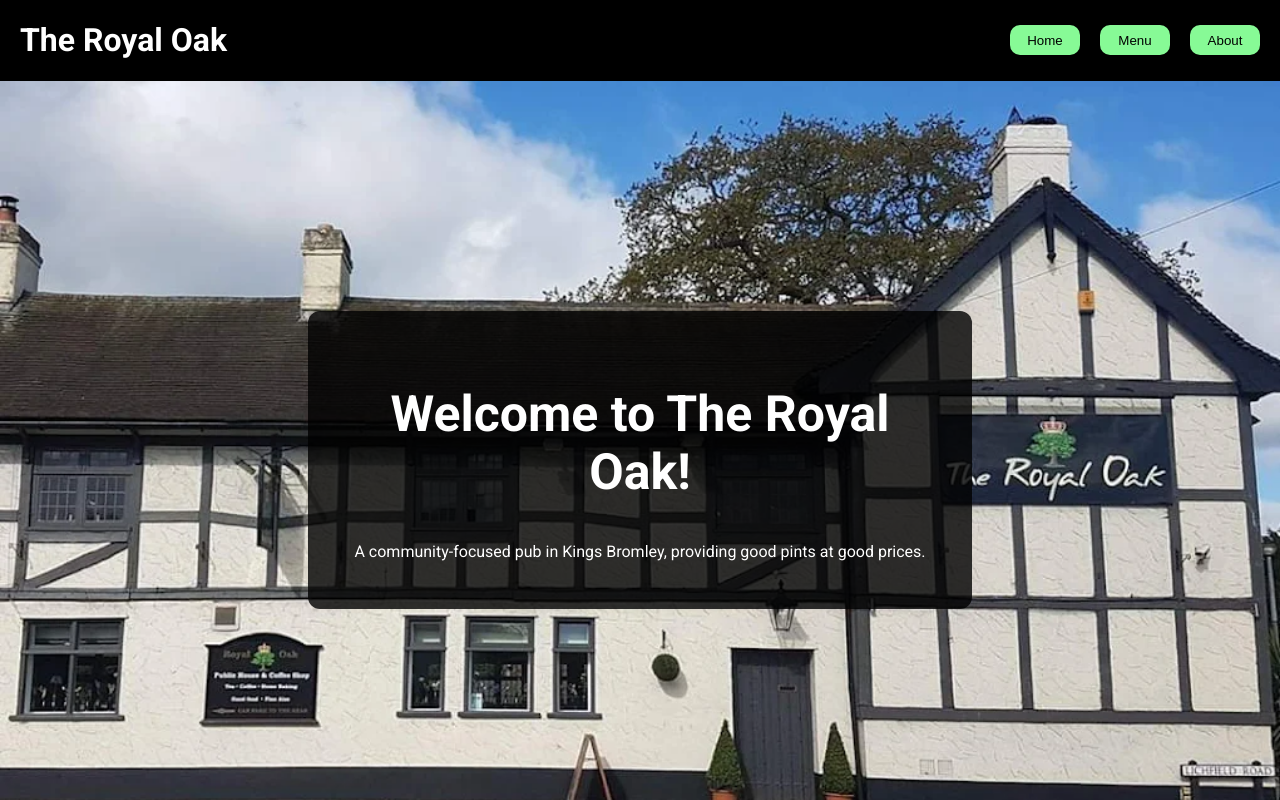
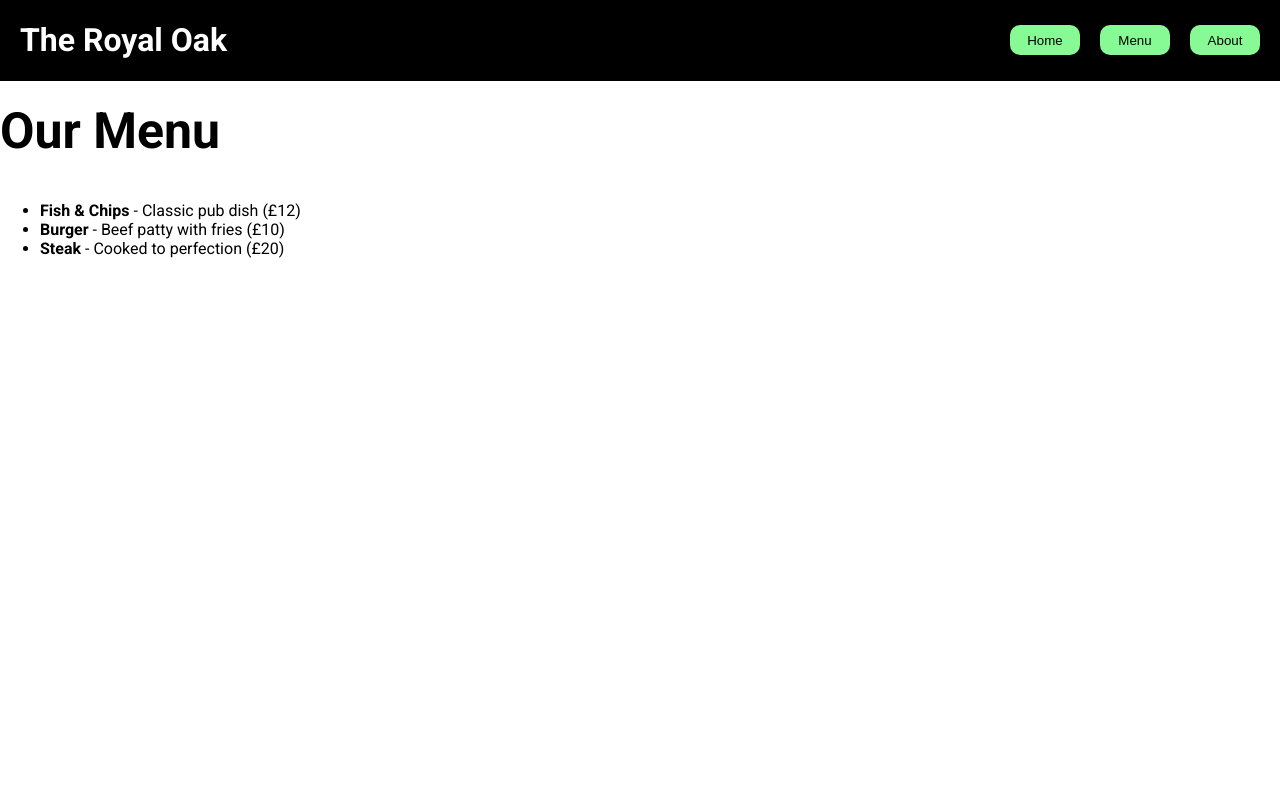
Before and after one commit to danMurphyyy/Restaurant-Page, a website with bundled scripts: page src/template.html in a window 1280 px wide. Both pictures are taken after a click on the button "Menu". Shown: the top 800 px of the page. Built offline with nearby package versions, Linux system fonts and the light colour scheme; files whose address does not match are found by name.

Commit message:
setup switching to menu

```diff
--- a/src/index.js
+++ b/src/index.js
@@ -1,9 +1,30 @@
 import PageLoader from "./pageLoad";
+import MenuLoader from "./menuLoad";
 import setupMenuToggle from "./menuToggle";
 import "./styles.css";
 
-// Create an instance, targetting #content
-const loader = new PageLoader("content");
-loader.render();
+const content = document.getElementById("content");
+
+// load home by default
+const home = new PageLoader("content");
+home.render();
+
+// Buttons
+const homeBtn = document.getElementById("home-btn");
+const menuBtn = document.getElementById("menu-btn");
+
+// Home button click
+homeBtn.addEventListener("click", () => {
+  content.innerHTML = ""; // clear old content
+  const home = new PageLoader("content");
+  home.render();
+});
+
+// Menu button click
+menuBtn.addEventListener("click", () => {
+  content.innerHTML = "";
+  const menu = new MenuLoader("content");
+  menu.render();
+});
 
 setupMenuToggle();
--- /dev/null
+++ b/src/menuLoad.js
@@ -0,0 +1,31 @@
+import "./styles.css"; // if you have menu-specific styles
+
+class MenuLoader {
+  constructor(containerId) {
+    this.container = document.getElementById(containerId);
+  }
+
+  render() {
+    const heading = document.createElement("h2");
+    heading.textContent = "Our Menu";
+
+    const menuList = document.createElement("ul");
+
+    const items = [
+      { name: "Fish & Chips", desc: "Classic pub dish", price: "£12" },
+      { name: "Burger", desc: "Beef patty with fries", price: "£10" },
+      { name: "Steak", desc: "Cooked to perfection", price: "£20" },
+    ];
+
+    items.forEach(item => {
+      const li = document.createElement("li");
+      li.innerHTML = `<strong>${item.name}</strong> - ${item.desc} (${item.price})`;
+      menuList.appendChild(li);
+    });
+
+    this.container.appendChild(heading);
+    this.container.appendChild(menuList);
+  }
+}
+
+export default MenuLoader;
--- a/src/template.html
+++ b/src/template.html
@@ -13,9 +13,9 @@
   <header>
   <h1>The Royal Oak</h1>
   <nav class="button-container">
-    <button>Home</button>
-    <button>Menu</button>
-    <button>About</button>
+    <button id="home-btn">Home</button>
+    <button id="menu-btn">Menu</button>
+    <button id="about-btn">About</button>
   </nav>
   <div class="hamburger">
     <div></div>
```
